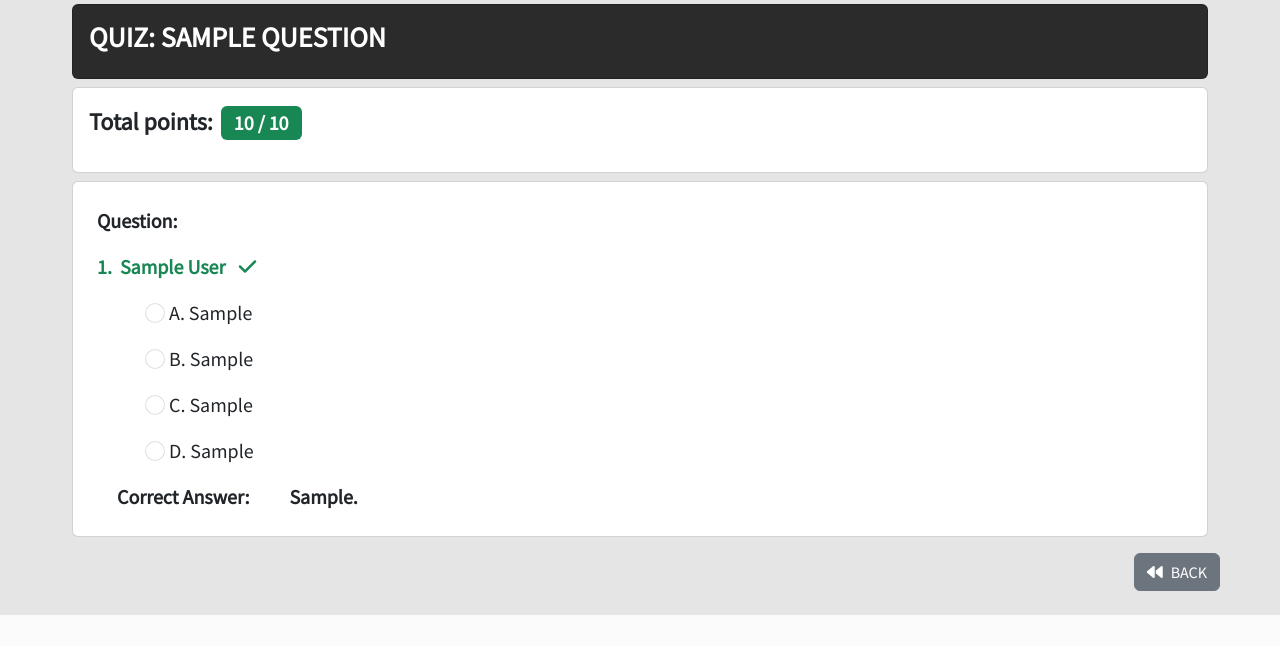
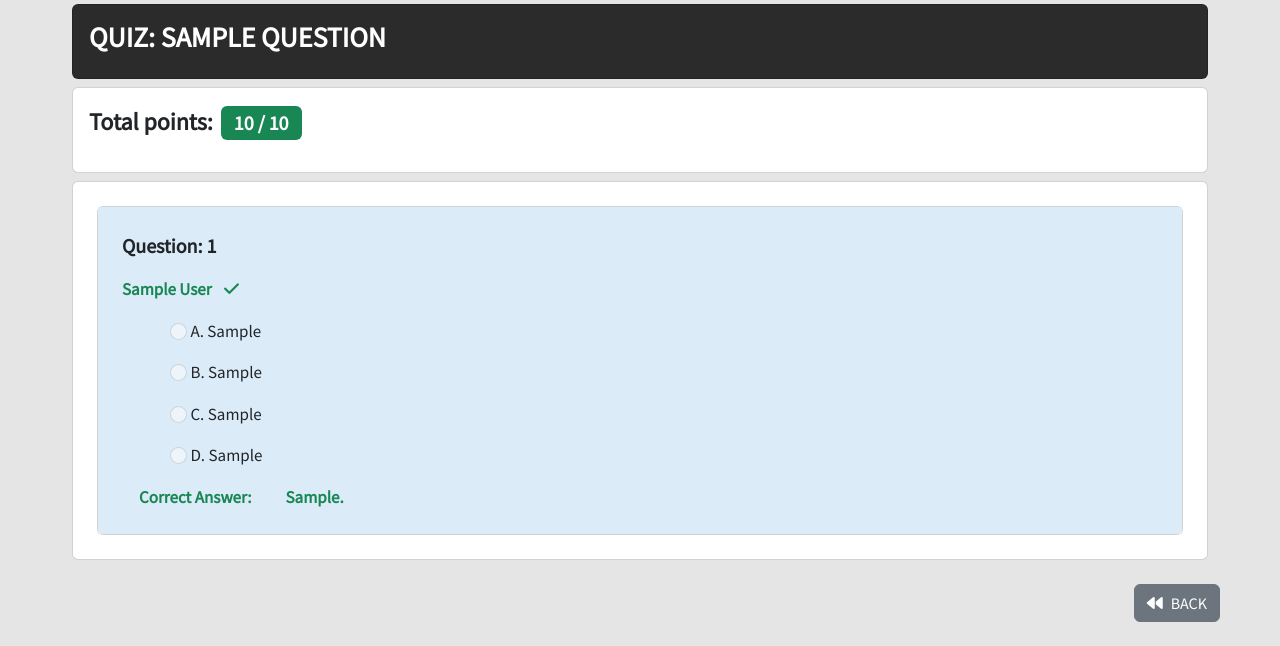
Before and after one commit to neilarthur/CCJE_Reviewer, a PHP site: page /student/viewanswer.php?id=1&sec=1 in a window 1280 px wide. Shown: the part 191-837 px from the top of the page. Before the commit the page ends 806 px from the top, so only its background shows below. Run offline with PHP 8.4, Linux system fonts and the light colour scheme; the visitor is signed in with stand-in values (Sample User, id 1); tables that the repository leaves empty or names only in its code hold one stand-in row (values such as "Sample post"); data that the repository does not hold is empty; some web fonts are replaced.

Commit message:
quiz and view answer card layout

```diff
--- a/student/viewanswer.php
+++ b/student/viewanswer.php
@@ -125,7 +125,7 @@ elseif (!isset($_SESSION["role"]) || $_SESSION['role'] !='student') {
     </div>
     <div class="row mx-5">
       <div class="col">
-        <div class="card mt-2">
+        <div class="card mt-2 mb-2">
           <div class="card-body">
             <?php
                         $ans_id =$_GET['sec'];
@@ -167,21 +167,23 @@ elseif (!isset($_SESSION["role"]) || $_SESSION['role'] !='student') {
                   ?>
 
                <div class="col-lg-12">
-                  <div class="card mt-2">
-                     <div class="card-body">
+                 <div class="card mb-2">
+                   <div class="card-body m-2">
+                      <div class="card">
+                         <div class="card-body" style="background-color: rgb(219, 235, 247);">
                            <div class="table-reponsive">
-                          <table class="align-middle mb-0 table table-borderless " id="quesTab">
+                              <table class="align-middle mb-0 table table-borderless " id="quesTab" style="font-size: 17px;">
                                   <thead class="mb-4">
-                                  <th class="text-left pl-1 fs-5">Question:</th>
+                                      <th class="text-left pl-1 fs-5">Question: <?php echo $number ?></th>
                                   </thead>
-                              <tbody class="fs-5">
+                                  <tbody>
 
 
                                 <?php
                                 if ($low['quiz_check']== $shows['correct_ans']) { ?>
                                   <tr>
                                     <th>
-                                 <b><span class="fs-5 text-success"><?php echo $number.". &nbsp;". $shows['questions_title']; ?> <i class="fas fa-check ms-2"></i></span></b>
+                                     <b><span class="text-success"><?php echo $shows['questions_title']; ?> <i class="fas fa-check ms-2"></i></span></b>
                                     </th>
                                   </tr>
                                   <?php
@@ -214,7 +216,7 @@ elseif (!isset($_SESSION["role"]) || $_SESSION['role'] !='student') {
                               </tr>
 
                               <tr>
-                            <td>&emsp;<span><b>Correct Answer:</b>&emsp;<b>&emsp;<?php echo $shows['correct_ans']; ?>.&emsp;<?php if ($core =='A') { echo $shows['option_a'];}elseif ($core =='B') { echo $shows['option_b']; }elseif ($core =='C') { echo $shows['option_c']; }elseif ($core =='D') { echo $shows['option_d'];} ?></b></span></td>
+                                <td>&emsp;<span class="text-success"><b>Correct Answer:</b>&emsp;<b>&emsp;<?php echo $shows['correct_ans']; ?>.&emsp;<?php if ($core =='A') { echo $shows['option_a'];}elseif ($core =='B') { echo $shows['option_b']; }elseif ($core =='C') { echo $shows['option_c']; }elseif ($core =='D') { echo $shows['option_d'];} ?></b></span></td>
                               </tr>
 
 
@@ -227,6 +229,8 @@ elseif (!isset($_SESSION["role"]) || $_SESSION['role'] !='student') {
                             </tr>
                           </tbody>
                       </table>
+                    </div>
+                  </div>
                 </div>
                    </div>
                  </div>
```
Also changed, not shown: student/quiz.php (+15 -8 lines). Lines whose indentation alone changed are shown as unchanged.
